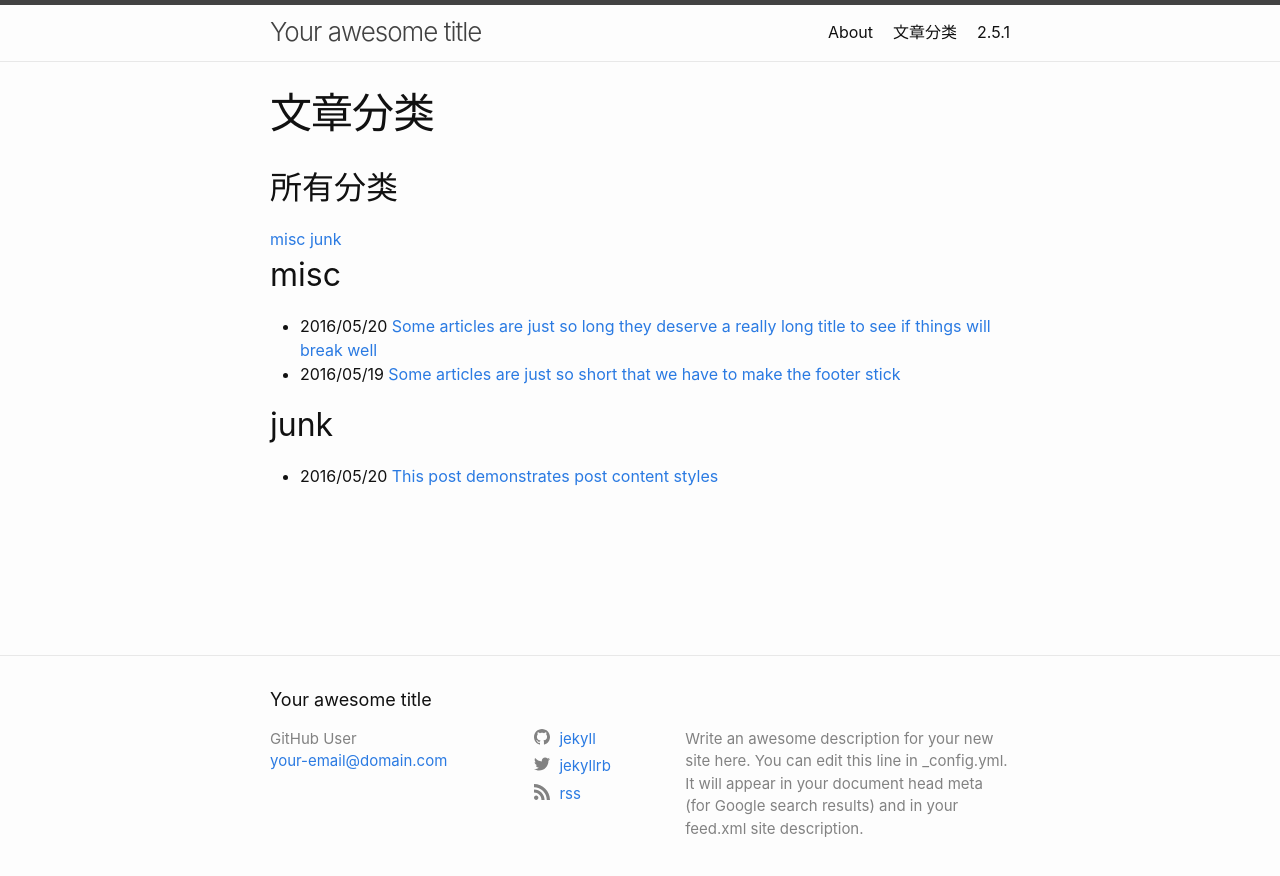
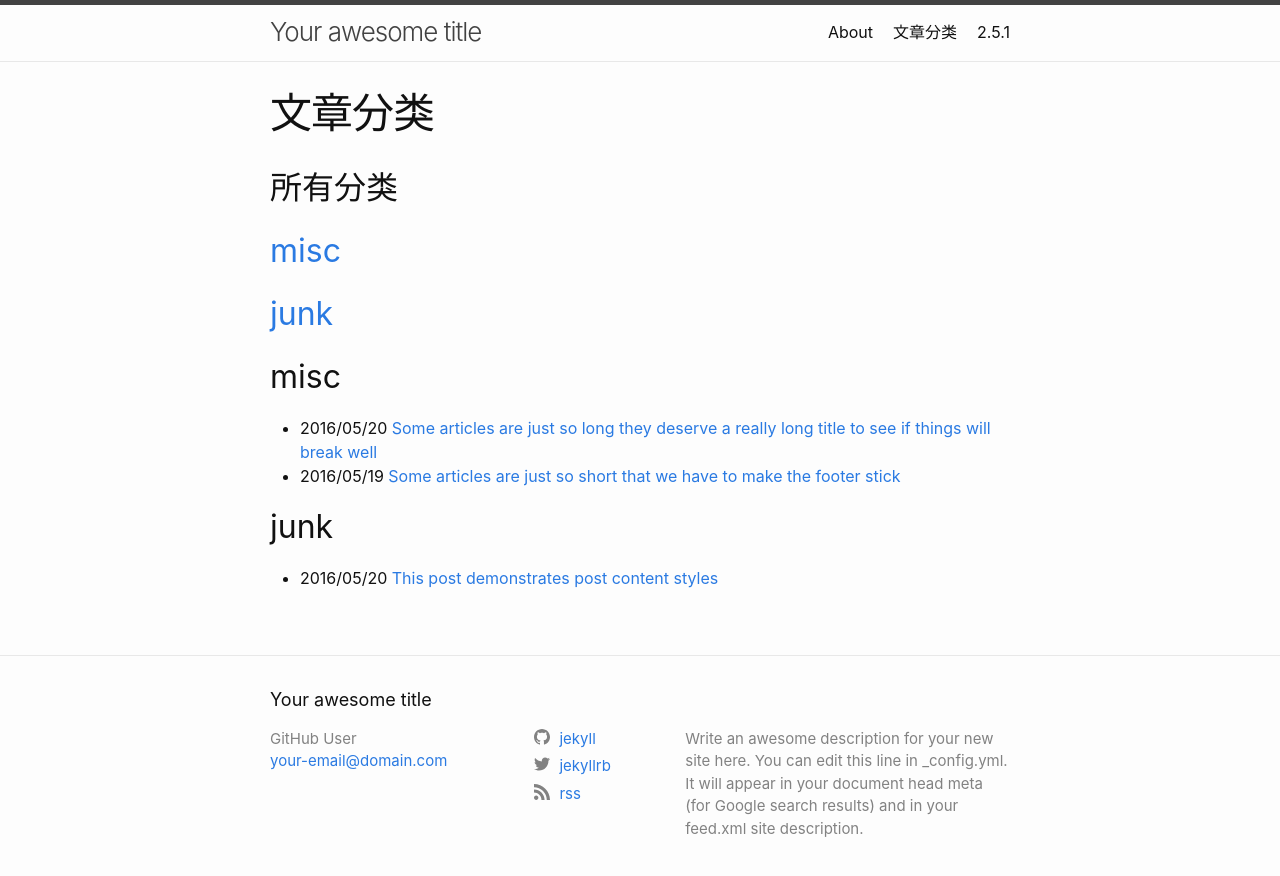
Before and after one commit to gittime999/l4d2-coop, a Jekyll site: the page built from categories.html, in a window 1280 px wide. Shown: the top 876 px of the page. Built offline with Jekyll 4.4.1, drawn with Linux system fonts in a browser that asks for light colours.

```diff
--- a/categories.html
+++ b/categories.html
@@ -8,7 +8,7 @@ title: 文章分类
     <h2>所有分类</h2>
     <div>
       {%- for category in site.categories %}
-      <a href="javascript:document.getElementById('{{ category[0] }}').scrollIntoView()">{{ category[0] }}</a>
+      <a href="javascript:document.getElementById('{{ category[0] }}').scrollIntoView()"><h2>{{ category[0] }}</h2></a>
       {%- endfor %}
     </div>
   </div>
```
